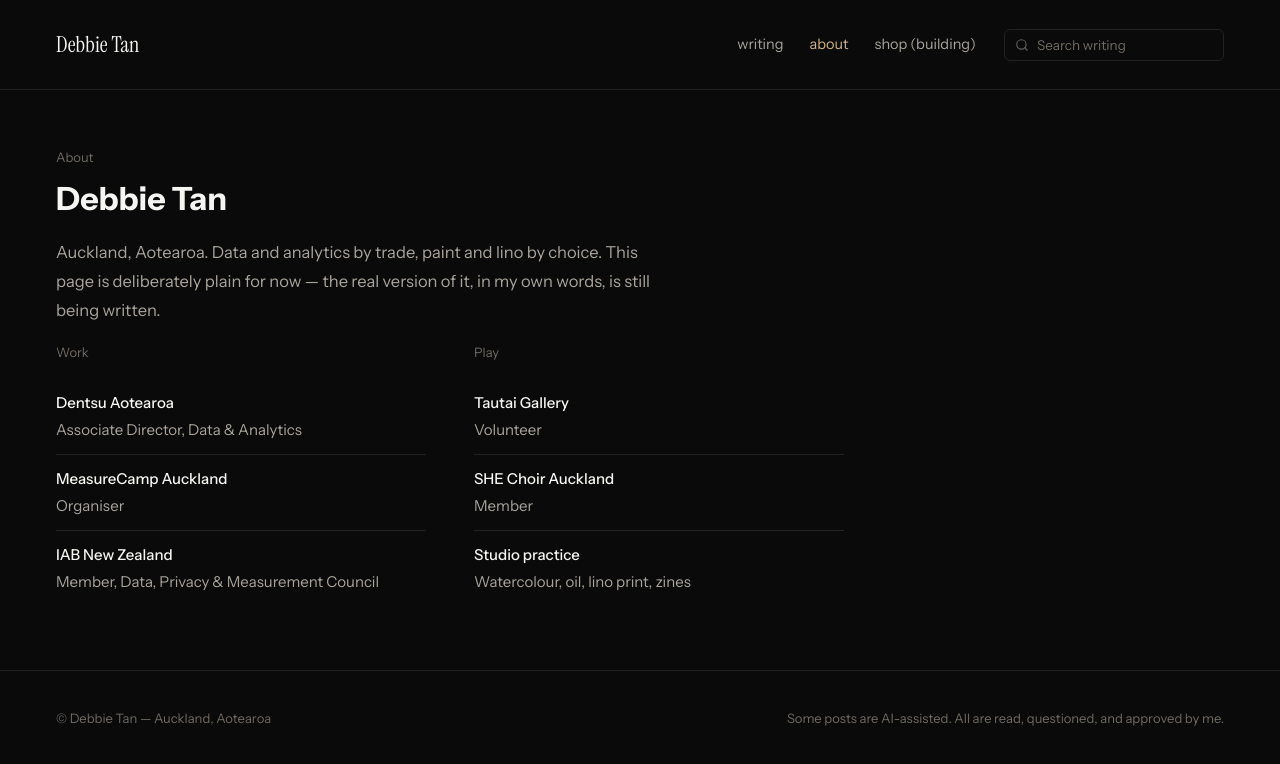
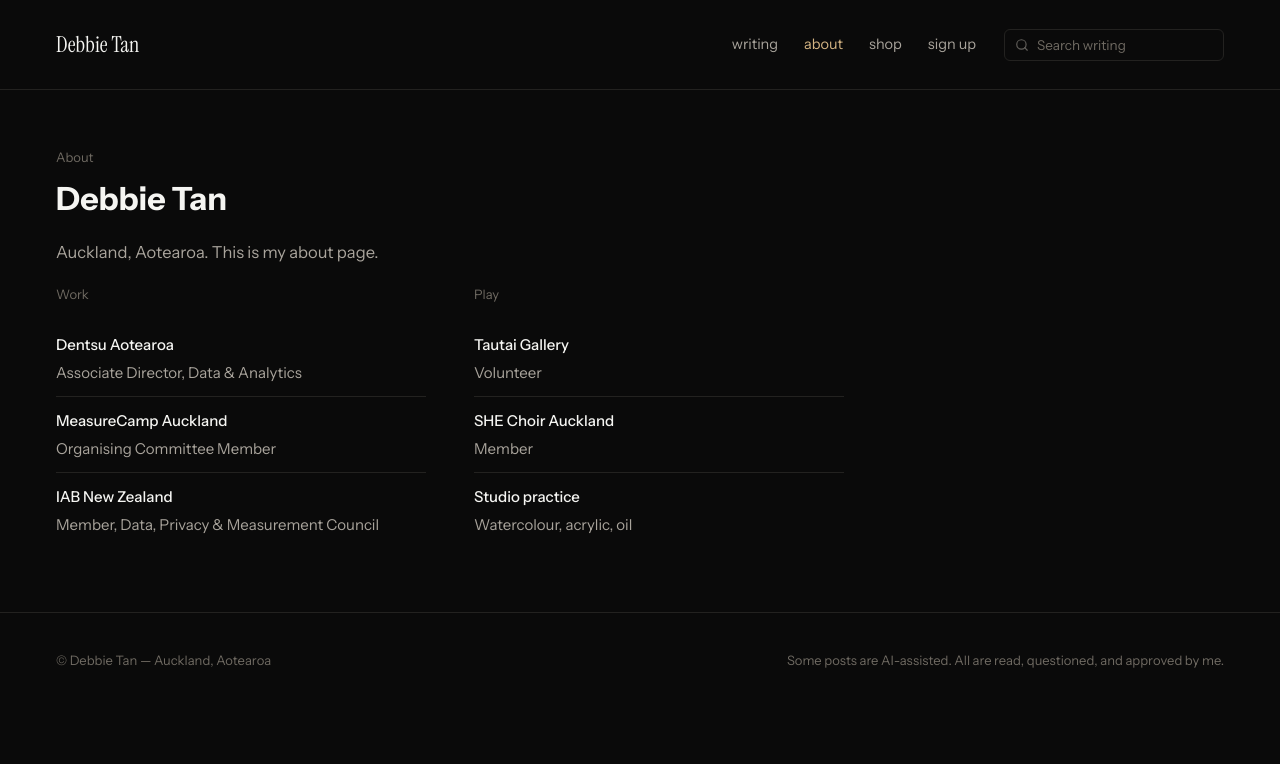
Before and after one commit to deborahtan/debbie-nz-site, a plain HTML site: page debbie-nz-site/about.html in a window 1280 px wide. Drawn offline with Linux system fonts and the light colour scheme.

Commit message:
Update about.html

```diff
--- a/debbie-nz-site/about.html
+++ b/debbie-nz-site/about.html
@@ -27,7 +27,8 @@ height="0" width="0" style="display:none;visibility:hidden"></iframe></noscript>
     <div class="nav-links">
       <a href="/writing.html">writing</a>
       <a href="/about.html" aria-current="page">about</a>
-      <a href="#" id="shop-teaser">shop (building)</a>
+      <a href="#" id="shop-teaser">shop</a>
+      <a href="/form-test.html">sign up</a>
     </div>
     <div class="nav-search">
       <svg width="14" height="14" viewBox="0 0 24 24" fill="none" stroke="currentColor" stroke-width="2" stroke-linecap="round" stroke-linejoin="round">
@@ -42,9 +43,7 @@ height="0" width="0" style="display:none;visibility:hidden"></iframe></noscript>
 <div class="page-header">
   <p class="kicker">About</p>
   <h1>Debbie Tan</h1>
-  <p class="lede">Auckland, Aotearoa. Data and analytics by trade, paint and lino
-  by choice. This page is deliberately plain for now — the real version of
-  it, in my own words, is still being written.</p>
+  <p class="lede">Auckland, Aotearoa. This is my about page.</p>
 </div>
 
 <div class="work-play">
@@ -52,7 +51,7 @@ height="0" width="0" style="display:none;visibility:hidden"></iframe></noscript>
     <span class="wp-label">Work</span>
     <ul>
       <li><strong>Dentsu Aotearoa</strong>Associate Director, Data &amp; Analytics</li>
-      <li><strong>MeasureCamp Auckland</strong>Organiser</li>
+      <li><strong>MeasureCamp Auckland</strong>Organising Committee Member</li>
       <li><strong>IAB New Zealand</strong>Member, Data, Privacy &amp; Measurement Council</li>
     </ul>
   </div>
@@ -61,7 +60,7 @@ height="0" width="0" style="display:none;visibility:hidden"></iframe></noscript>
     <ul>
       <li><strong>Tautai Gallery</strong>Volunteer</li>
       <li><strong>SHE Choir Auckland</strong>Member</li>
-      <li><strong>Studio practice</strong>Watercolour, oil, lino print, zines</li>
+      <li><strong>Studio practice</strong>Watercolour, acrylic, oil</li>
     </ul>
   </div>
 </div>
```
